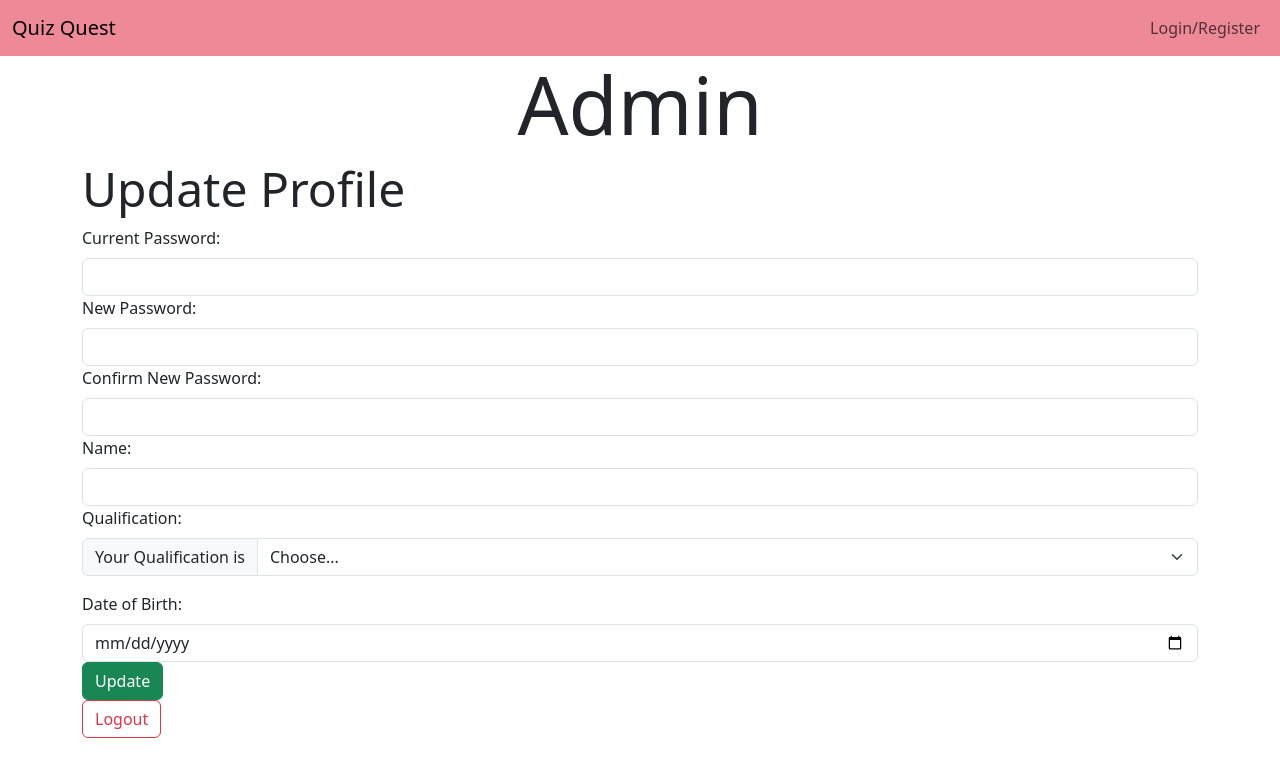
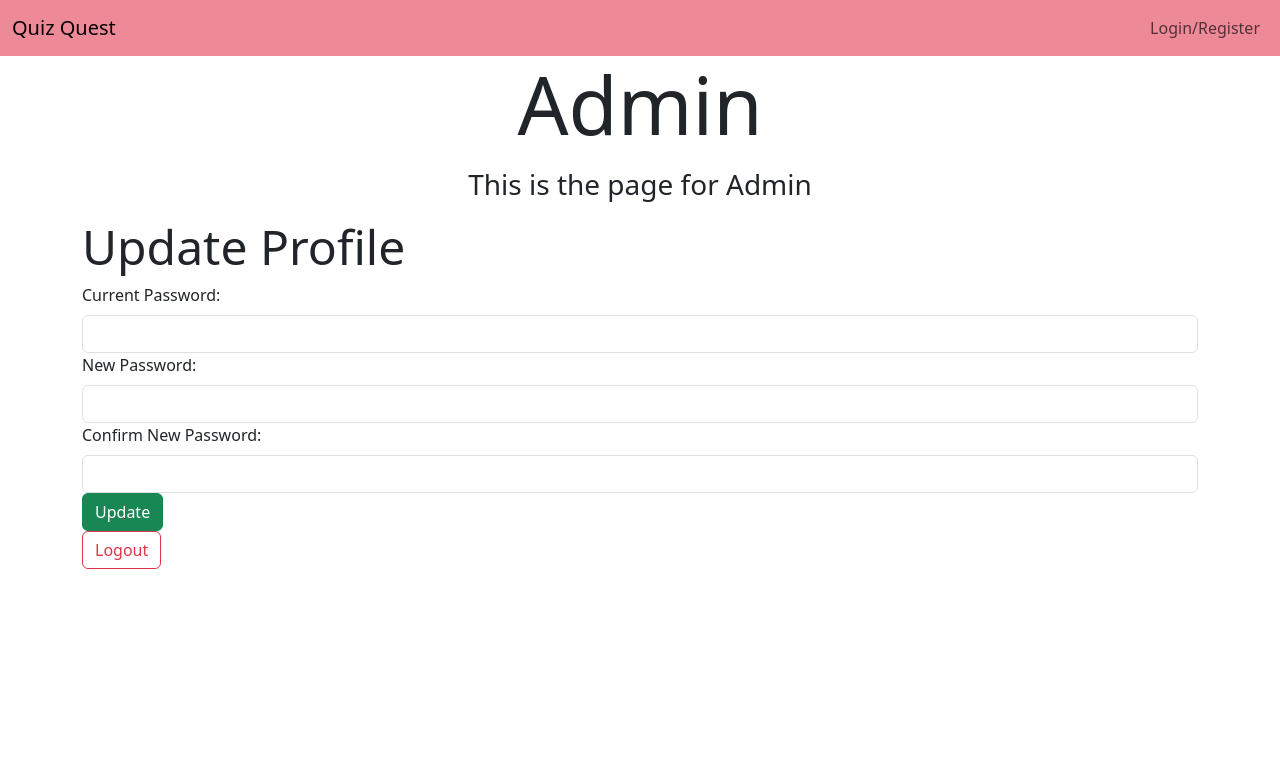
Before and after one commit to MishrajiAryan/quiz-master-MAD1, a Flask app: page /profile in a window 1280 px wide. Shown: the top 777 px of the page. Run offline with Flask 3, Linux system fonts and the light colour scheme; the visitor is signed in with stand-in values (Sample User, id 1); data that the repository does not hold is empty; parts of the project's set-up code (start-up, migrations or seed data) failed here and were passed over.

Commit message:
profile page updating and Navbar now stick top

```diff
--- a/routes.py
+++ b/routes.py
@@ -125,20 +125,52 @@ def profile_post():
     new_qualification = request.form.get('new_qualification')
     new_dob = request.form.get('new_dob')
 
-    if not new_password or not password or not confirm_new_password or not new_name or not new_qualification or not new_dob:
-        flash('Please fill all the fields')
+    if not password:
+        flash('Please fill current password before changing anything')
         return redirect(url_for('profile'))
 
-    admin = Admin.query.get(session['email'])
+    admin = Admin.query.filter_by(email=session['email']).first()
     if admin:
         if not check_password_hash(admin.password, password):
             flash('Incorrect Password')
             return redirect(url_for('profile'))
+
+        if new_password:
+            if new_password == confirm_new_password:
+                new_password_hash = generate_password_hash(new_password)
+                admin.password = new_password_hash
+            else:
+                flash('New Password does not match Confirm Password')
+                return redirect(url_for('profile'))
     else:
-        user=User.query.get(session['email'])
+        user=User.query.filter_by(email=session['email']).first()
         if not check_password_hash(user.password, password):
             flash('Incorrect Password')
             return redirect(url_for('profile'))
+
+        if new_password:
+            if new_password == confirm_new_password:
+                new_password_hash = generate_password_hash(new_password)
+                user.password = new_password_hash
+            else:
+                flash('New Password does not match Confirm Password')
+                return redirect(url_for('profile'))
+
+        if new_name:
+            user.name = new_name
+
+        if new_qualification and new_qualification != "Choose...":
+            user.qualification = new_qualification
+
+        if new_dob:
+            new_dob_date = datetime.strptime(new_dob, "%Y-%m-%d").date()
+            user.dob = new_dob_date
+
+    db.session.commit()
+    flash('Profile Updated successfully')
+    return redirect(url_for('profile'))
+
+
 
 @app.route('/logout')
 @auth_req
--- a/templates/navbar.html
+++ b/templates/navbar.html
@@ -1,4 +1,4 @@
-<nav class="navbar navbar-expand-lg" style="background-color: #ee8a98;">
+<nav class="navbar navbar-expand-lg sticky-top" style="background-color: #ee8a98;">
   <div class="container-fluid">
     <a class="navbar-brand" href="/">Quiz Quest</a>
     <button class="navbar-toggler" type="button" data-bs-toggle="collapse" data-bs-target="#navbarNavAltMarkup"
--- a/templates/profile.html
+++ b/templates/profile.html
@@ -18,30 +18,62 @@
 {% endif %}
 </h1>
 
+<p class="text-center">
+    {% if user %}
+        <div class="container text-center mt-4">
+            <div class="row text-center fw-bold border-bottom pb-2 d-none d-md-flex">
+                <div class="col-12 col-md-4 fw-bold">Email</div>
+                <div class="col-12 col-md-4 fw-bold">Date of Birth</div>
+                <div class="col-12 col-md-4 fw-bold">Qualification</div>
+            </div>
+            <div class="row text-center pt-2 d-none d-md-flex">
+                <div class="col-12 col-md-4">{{user.email}}</div>
+                <div class="col-12 col-md-4">{{user.dob}}</div>
+                <div class="col-12 col-md-4">{{user.qualification}}</div>
+            </div>
+            <!-- for small screens -->
+            <div class="row text-center d-md-none">
+                <div class="col-12 fw-bold">Email</div>
+                <div class="col-12 mb-2">{{user.email}}</div>
+
+                <div class="col-12 fw-bold">Date of Birth</div>
+                <div class="col-12 mb-2">{{user.dob}}</div>
+
+                <div class="col-12 fw-bold">Qualification</div>
+                <div class="col-12">{{user.qualification}}</div>
+            </div>
+        </div>
+    {% else %}
+        <h3 class="text-center">This is the page for Admin</h3>
+    {% endif %}
+</p>
+
 <!--Adding change credentials form for user-->
 <h1 class="display-5">Update Profile</h1>
-<form action="" method="post" class="form">
+<form action="{{ url_for('profile') }}" method="post" class="form">
     <div class="form-group">
         <label for="current_password" class="form-label">Current Password:</label>
         <input type="password" class="form-control" id="current_password" name="current_password" required>
     </div>
     <div class="form-group">
         <label for="new_password" class="form-label">New Password:</label>
-        <input type="password" class="form-control" id="new_password" name="new_password" required>
+        <input type="password" class="form-control" id="new_password" name="new_password">
     </div>
     <div class="form-group">
         <label for="confirm_new_password" class="form-label">Confirm New Password:</label>
-        <input type="password" class="form-control" id="confirm_new_password" name="confirm_new_password" required>
+        <input type="password" class="form-control" id="confirm_new_password" name="confirm_new_password">
     </div>
+
+    {% if user %}
     <div class="form-group">
         <label for="new_name" class="form-label">Name:</label>
-        <input type="text" class="form-control" id="new_name" name="new_name" required>
+        <input type="text" class="form-control" id="new_name" name="new_name">
     </div>
     <div class="form-group">
         <label for="new_qualification" class="form-label">Qualification:</label>
         <div class="input-group mb-3">
             <label class="input-group-text" for="inputGroupSelect01">Your Qualification is</label>
-            <select class="form-select" type="text" id="new_qualification" name="new_qualification" required>
+            <select class="form-select" type="text" id="new_qualification" name="new_qualification">
                 <option selected>Choose...</option>
                 <option value="Primary">Primary</option>
                 <option value="Secondary">Secondary</option>
@@ -54,8 +86,10 @@
     </div>
     <div class="form-group">
         <label for="new_dob" class="form-label">Date of Birth:</label>
-        <input type="date" class="form-control" id="new_dob" name="new_dob" required>
+        <input type="date" class="form-control" id="new_dob" name="new_dob">
     </div>
+    {% endif %}
+
     <div class="form-group">
         <button type="submit" class="btn btn-success">Update</button>
     </div>
```
